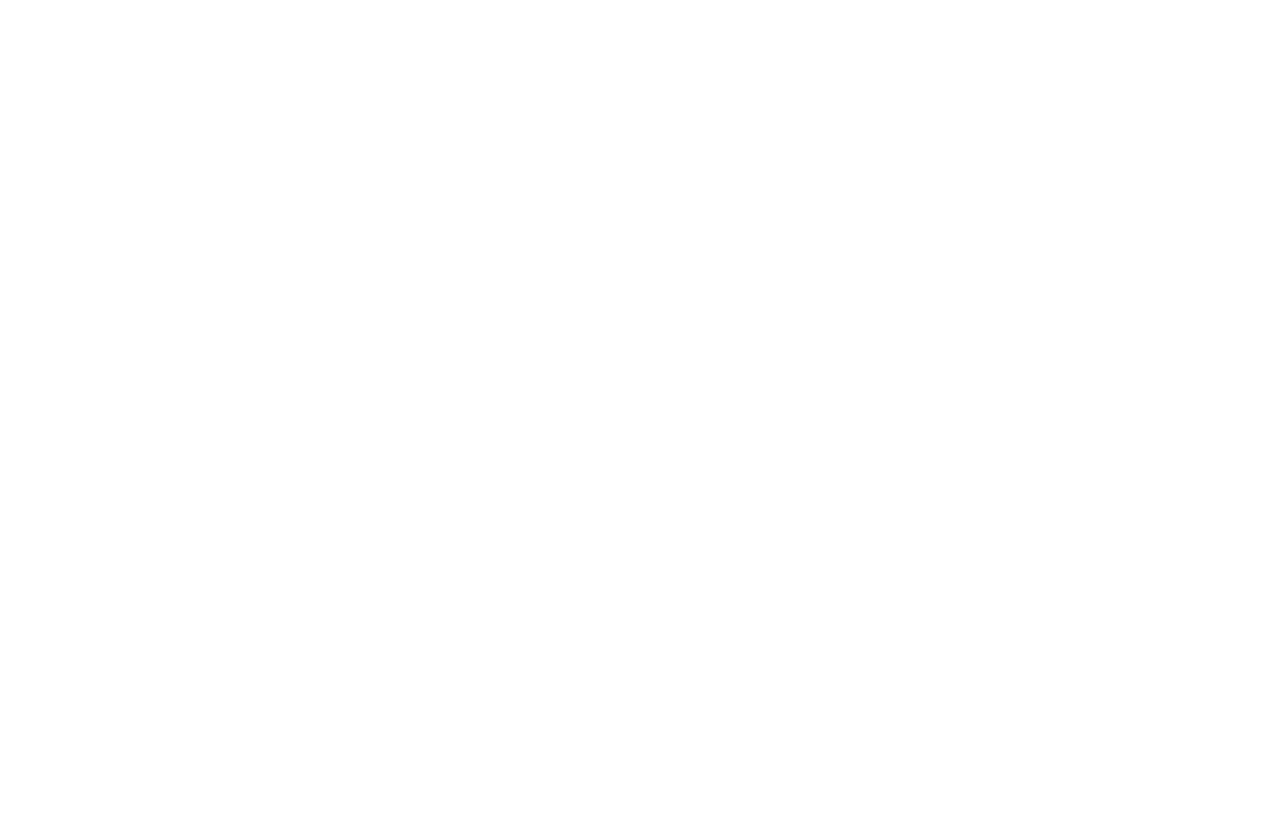
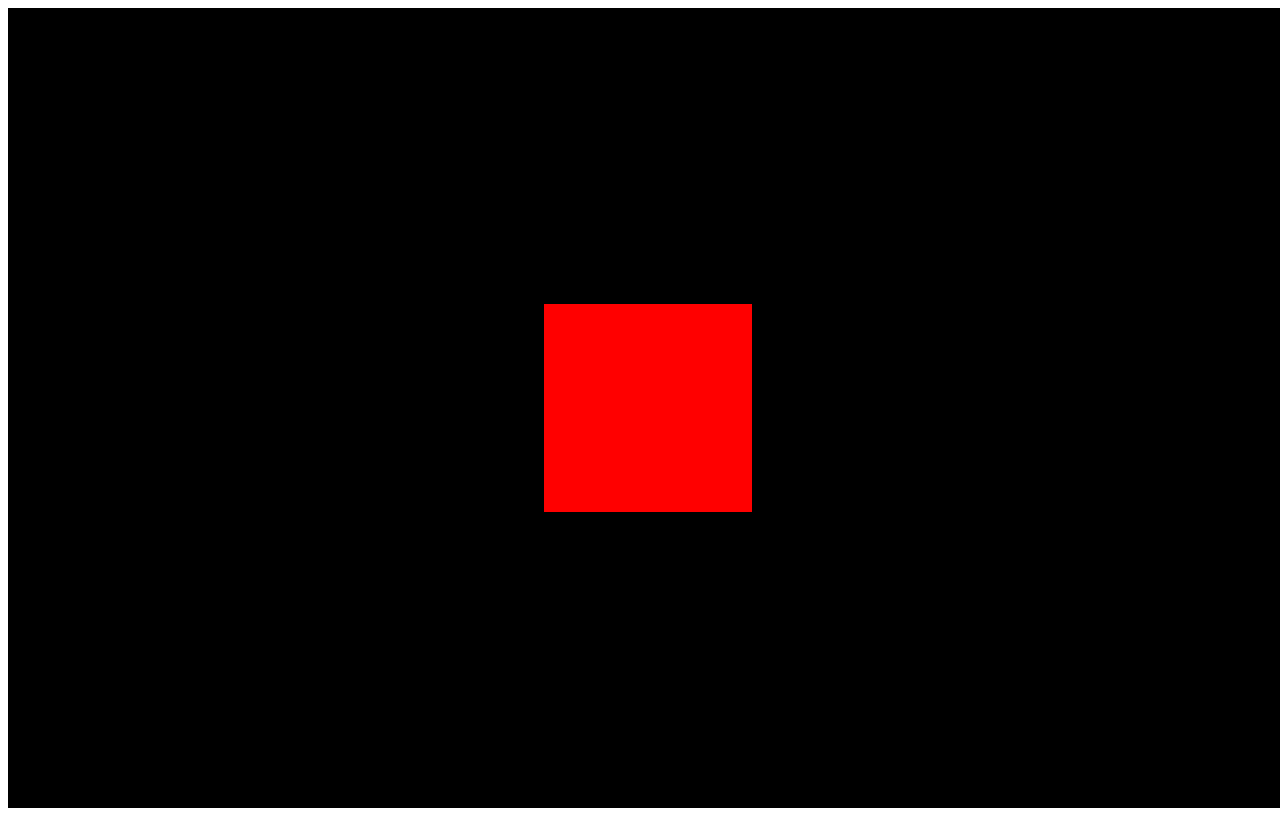
Before and after one commit to matt-the-ogre/threejs-journey, a plain HTML site: page 03-basic-scene/index.html in a window 1280 px wide. Drawn offline with Linux system fonts and the light colour scheme.

Commit message:
finished lesson 03

```diff
--- a/03-basic-scene/index.html
+++ b/03-basic-scene/index.html
@@ -6,6 +6,7 @@
     <title>03 - Basic Scene</title>
 </head>
 <body>
+    <canvas class="webgl"></canvas>
     <script src="./three.min.js"></script>
     <script src="./script.js"></script>
 </body>
--- a/03-basic-scene/script.js
+++ b/03-basic-scene/script.js
@@ -1,4 +1,6 @@
 // console.log(THREE)
+
+// Scene
 const scene = new THREE.Scene()
 
 // create a cube and make it red
@@ -11,6 +13,23 @@ const mesh = new THREE.Mesh(geometry, material)
 scene.add(mesh)
 
 // create a camera
-const camera = new THREE.PerspectiveCamera(75, window.innerWidth / window.innerHeight, 0.1, 1000)
+const fieldOfView = 75
+const aspectRatio = window.innerWidth / window.innerHeight
+// const camera = new THREE.PerspectiveCamera(fieldOfView, aspectRatio, 0.1, 1000)
+const camera = new THREE.PerspectiveCamera(fieldOfView, aspectRatio)
 
+// move the camera back so we can see the cube
+camera.position.z = 3
+// camera.position.x = 1
+// camera.position.y = 1
 scene.add(camera)
+
+// Renderer
+const canvas = document.querySelector('canvas.webgl')
+// console.log(canvas)
+const renderer = new THREE.WebGLRenderer({
+    canvas: canvas
+})
+renderer.setSize(window.innerWidth, window.innerHeight)
+
+renderer.render(scene, camera)
```
